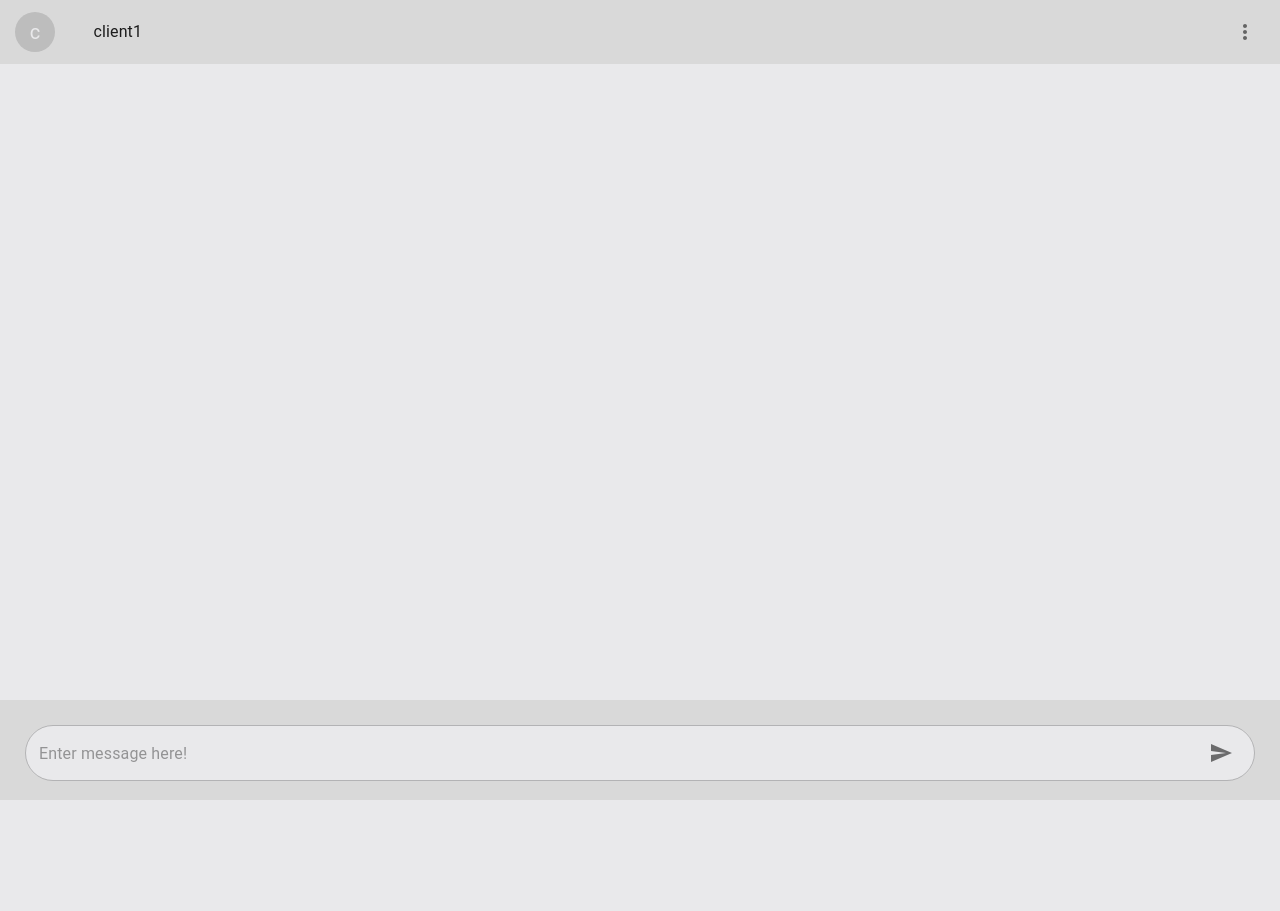
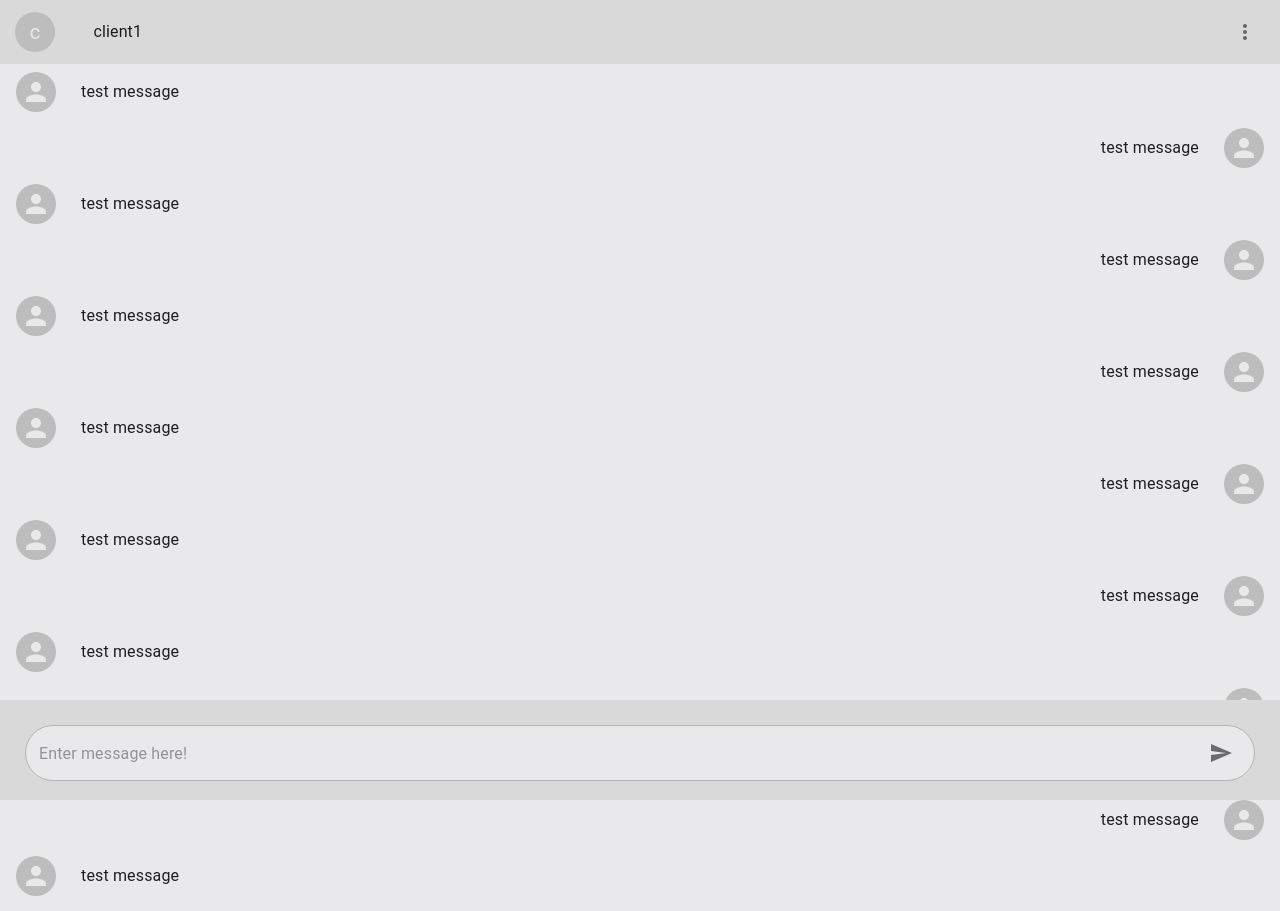
Before and after one commit to Palm394/chat-application-client, a Next.js app: page /chat/1 in a window 1280 px wide. Shown: the top 911 px of the page. Before the commit the page ends 800 px from the top, so only its background shows below. Built offline with nearby package versions, Linux system fonts and the light colour scheme.

Commit message:
Implement message textbox

```diff
--- a/src/component/MainContent/Layout.tsx
+++ b/src/component/MainContent/Layout.tsx
@@ -1,7 +1,7 @@
 import { Box } from "@mui/material";
 
 type props = {
-  children: JSX.Element[]
+  children: JSX.Element | JSX.Element[]
 }
 
 export default function Layout({ ...props }: props) {
--- /dev/null
+++ b/src/component/MainContent/Message/Message.tsx
@@ -0,0 +1,21 @@
+import theme from "@/config/theme";
+import { Avatar, ListItem, Typography } from "@mui/material";
+
+type props = {
+  isMine: boolean,
+  avatar?: string,
+}
+
+export default function Message({ ...props }: props) {
+  return (
+    <ListItem sx={{
+      flexDirection:
+        props.isMine ? "row-reverse" : "initial"
+    }}>
+      <Avatar sx={{
+        margin: props.isMine ? `0 0 0 ${theme.spacing(5)}` : `0 ${theme.spacing(5)} 0 0`
+      }} />
+      <Typography>test message</Typography>
+    </ListItem>
+  )
+}
--- a/src/component/NavBar/NavBarLayout.tsx
+++ b/src/component/NavBar/NavBarLayout.tsx
@@ -8,7 +8,7 @@ type props = {
 
 export default function ProfileLayout({ ...props }: props) {
   return (
-    <AppBar position="fixed">
+    <AppBar position="static">
       <Toolbar>
         {props.avatar &&
           <Avatar sx={{ marginRight: "3vw" }}>{props.avatar}</Avatar>
--- a/src/component/common/List.tsx
+++ b/src/component/common/List.tsx
@@ -1,7 +1,7 @@
 import { List as MuiList } from "@mui/material";
 
 type props = {
-  children: JSX.Element[]
+  children: JSX.Element | JSX.Element[]
 }
 
 export default function List({ ...props }: props) {
--- a/src/pages/chat/[user_id].tsx
+++ b/src/pages/chat/[user_id].tsx
@@ -1,14 +1,34 @@
+import List from "@/component/common/List";
 import ChatBox from "@/component/footer/ChatBox";
 import CenterLayout from "@/component/MainContent/Layout";
+import Message from "@/component/MainContent/Message/Message";
 import NavBar from "@/component/NavBar/NavBarOneToOne";
-import { Box } from "@mui/material";
 
 export default function Chat() {
   return (
     <>
       <NavBar />
       <CenterLayout>
-
+        <List>
+          <Message isMine={false} />
+          <Message isMine={true} />
+          <Message isMine={false} />
+          <Message isMine={true} />
+          <Message isMine={false} />
+          <Message isMine={true} />
+          <Message isMine={false} />
+          <Message isMine={true} />
+          <Message isMine={false} />
+          <Message isMine={true} />
+          <Message isMine={false} />
+          <Message isMine={true} />
+          <Message isMine={false} />
+          <Message isMine={true} />
+          <Message isMine={false} />
+          <Message isMine={true} />
+          <Message isMine={false} />
+          <Message isMine={true} />
+        </List>
       </CenterLayout>
       <ChatBox />
     </>
```
